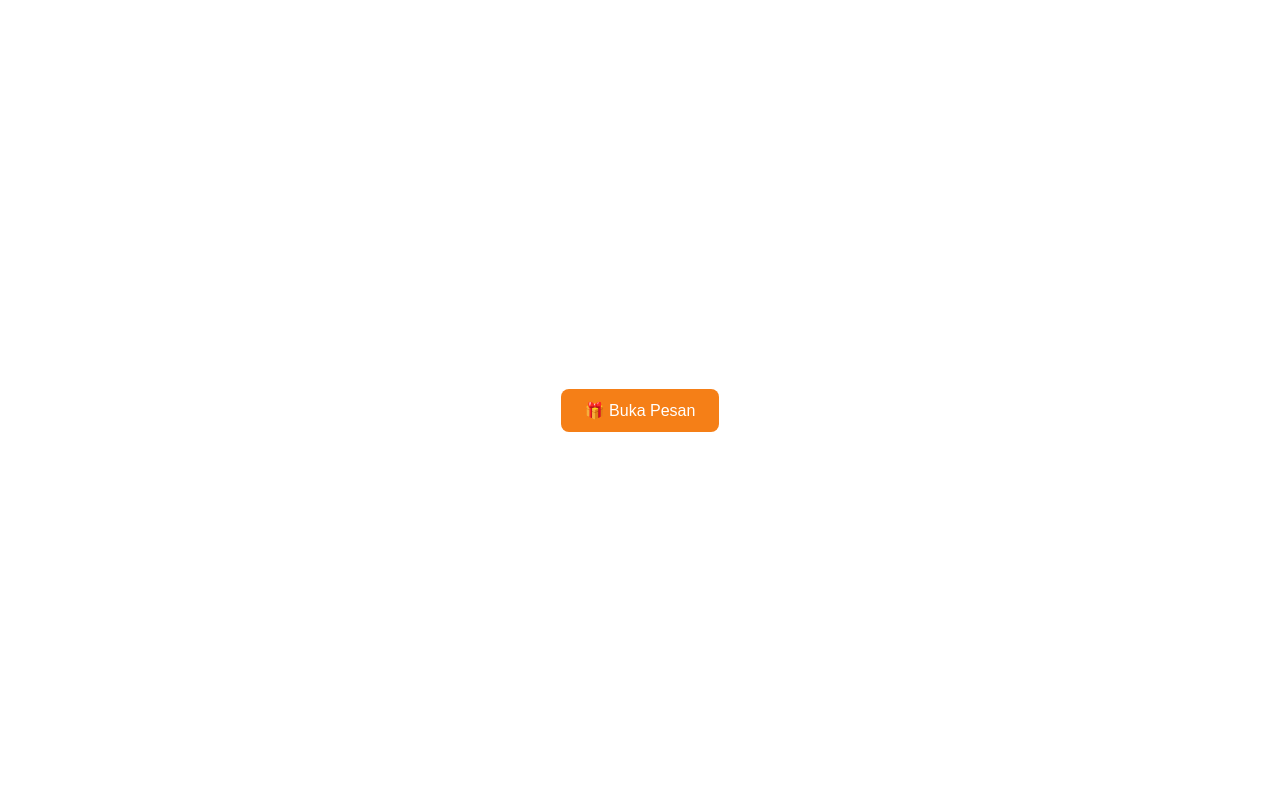
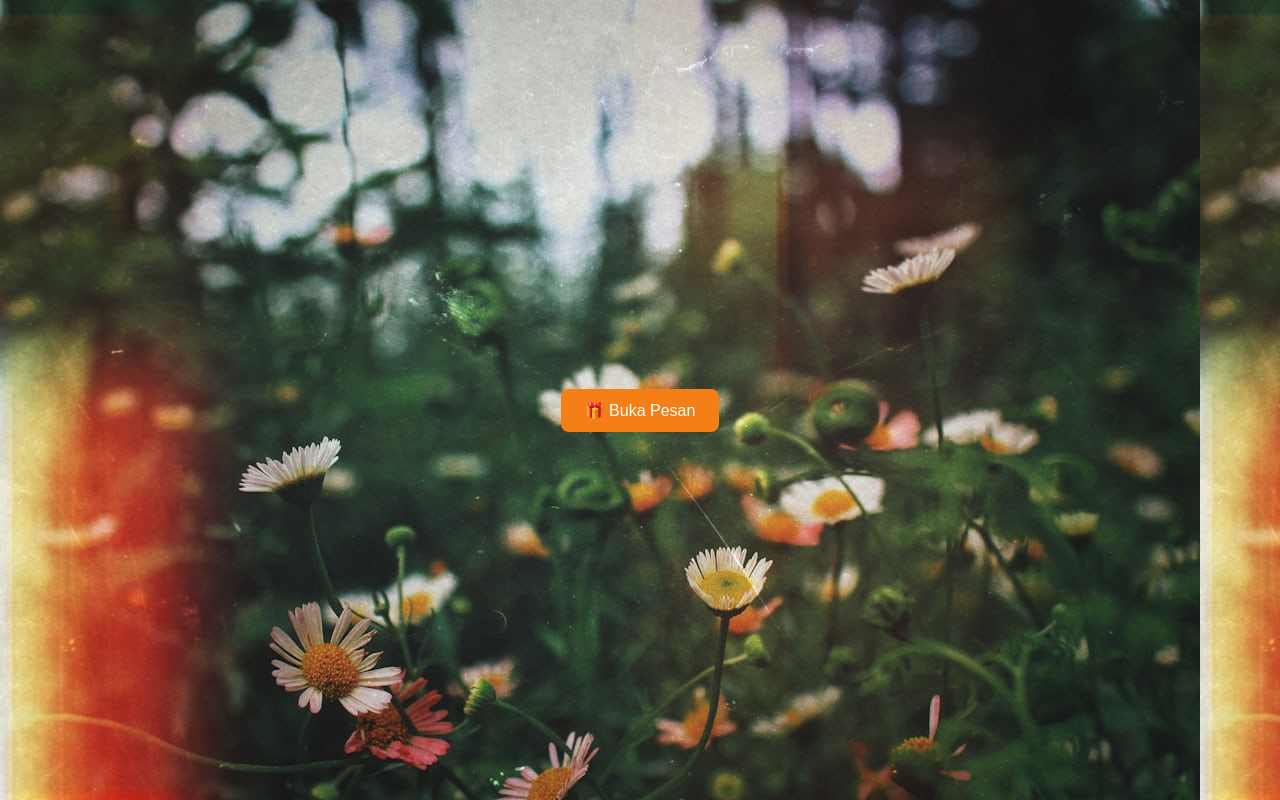
Before and after one commit to Mipomi/hadiah, a plain HTML site: page hadiah.html in a window 1280 px wide. Drawn offline with Linux system fonts and the light colour scheme.

Commit message:
Update hadiah.html

```diff
--- a/hadiah.html
+++ b/hadiah.html
@@ -12,7 +12,7 @@
       margin: 0;
       padding: 0;
       font-family: 'Courier New', monospace;
-      background-image: url('/image/P2.jpeg');
+      background-image: url('/P2.jpeg');
       display: flex;
       justify-content: center;
       align-items: center;
```
